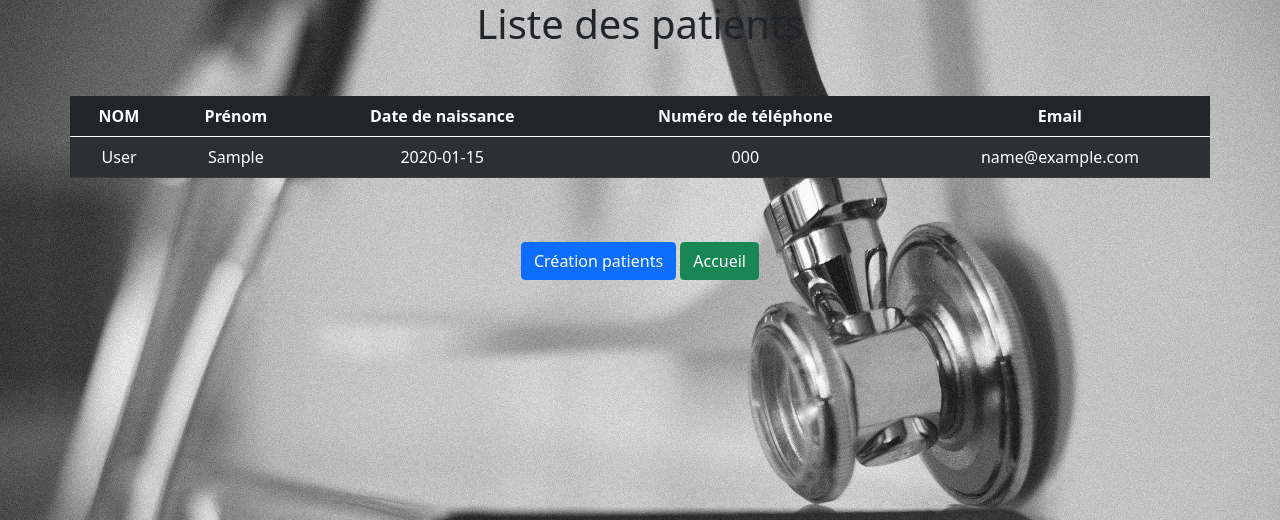
After one commit to Celine-Chan/PDO, a PHP site: page /views/liste-patients.php in a window 1280 px wide. The commit adds this page. Shown: the top 520 px of the page. Run offline with PHP 8.4, Linux system fonts and the light colour scheme; tables that the repository leaves empty hold one stand-in row (values such as "Sample post").

Commit message:
ajout ex2 partie2

```diff
--- a/Partie_2/assets/css/style.css
+++ b/Partie_2/assets/css/style.css
@@ -3,6 +3,7 @@ body {
     background-attachment: fixed;
     background-repeat: no-repeat;
     background-position: center;
+    background-size: cover;
 }
 
 form {
--- a/Partie_2/controllers/index_controller.php
+++ b/Partie_2/controllers/index_controller.php
@@ -1,3 +1,18 @@
 <?php
 
-require 'models/database.php';
+if (file_exists('../models/database.php')) {
+    require_once '../models/database.php';
+}
+else {
+    require_once 'models/database.php';
+}
+
+if (file_exists('../models/patients.php')) {
+    require_once '../models/patients.php';
+}
+else {
+    require_once 'models/patients.php';
+}
+
+$patientsObj = new Patients;
+$listPatientsArray = $patientsObj->getAllPatients();
--- a/Partie_2/index.php
+++ b/Partie_2/index.php
@@ -1,7 +1,6 @@
 <?php
 
-require 'controllers/index_controller.php';
-
+require_once 'controllers/index_controller.php';
 
 ?>
 <!DOCTYPE html>
@@ -24,6 +23,7 @@ require 'controllers/index_controller.php';
         <h2>Bienvenue à l'hôpital</h2>
 
         <a class="btn btn-primary mt-3" href="views/ajout-patients.php" role="button">Création patients</a>
+        <a class="btn btn-success mt-3" href="views/liste-patients.php" role="button">Liste des patients</a>
     </div>
 
 
--- /dev/null
+++ b/Partie_2/models/patients.php
@@ -0,0 +1,42 @@
+<?php
+
+class Patients extends DataBase
+{
+
+    public function getAllPatients() {
+        $query = 'SELECT `lastname`, `firstname`, `birthdate`, `phone`, `mail` FROM `patients`';
+        $queryObj = $this->dataBase->query($query);
+        $result = $queryObj->fetchAll();
+        return $result;
+    }
+    /**
+     * Méthode permettant de rajouter un patient dans notre base de données
+     *
+     * @param array $patientDetails contient toute les infos du patient
+     * @return boolean Permet de savoir si la requête est bien passé
+     */
+    public function addPatient(array $patientDetails)
+    {
+        //je mets en place des marqueurs nominatifs pour préparer ma requête avec des valeurs récupérées via form
+        $query = 'INSERT INTO `patients` (`lastname`, `firstname`, `birthdate`, `phone`, `mail`)
+        VALUES(:lastname, :firstname, :birthdate, :phone, :mail)';
+
+        //nous préparons notre requête à l'aide de la méthode prepare
+        $addPatientQuery = $this->dataBase->prepare($query);
+
+        // je bind mes valeurs à l'aide de la méthode bindValue() (=lier les valeurs)
+        $addPatientQuery->bindValue(':lastname', $patientDetails['lastName'], PDO::PARAM_STR);
+        $addPatientQuery->bindValue(':firstname', $patientDetails['firstName'], PDO::PARAM_STR);
+        $addPatientQuery->bindValue(':birthdate', $patientDetails['birthDate'], PDO::PARAM_STR);
+        $addPatientQuery->bindValue(':phone', $patientDetails['phoneNumber'], PDO::PARAM_STR);
+        $addPatientQuery->bindValue(':mail', $patientDetails['email'], PDO::PARAM_STR);
+
+        //tester et executer la requête pour afficher message erreur
+        if ($addPatientQuery->execute()) {
+            return true;
+        } else {
+            return false;
+        }
+
+    }
+}
--- /dev/null
+++ b/Partie_2/views/liste-patients.php
@@ -0,0 +1,60 @@
+<?php
+
+require_once '../controllers/index_controller.php';
+
+?>
+
+<!DOCTYPE html>
+<html lang="fr">
+
+<head>
+    <meta charset="UTF-8">
+    <meta http-equiv="X-UA-Compatible" content="IE=edge">
+    <meta name="viewport" content="width=device-width, initial-scale=1.0">
+    <link href="https://cdn.jsdelivr.net/npm/bootstrap@5.0.0-beta2/dist/css/bootstrap.min.css" rel="stylesheet" integrity="sha384-BmbxuPwQa2lc/FVzBcNJ7UAyJxM6wuqIj61tLrc4wSX0szH/Ev+nYRRuWlolflfl" crossorigin="anonymous">
+    <link rel="stylesheet" href="../assets/css/style.css">
+    <title>Partie 2 PDO</title>
+</head>
+
+<body>
+
+    <h1 class="text-center">Liste des patients</h1>
+
+    <table class="table table-striped table-dark container text-center mt-5">
+
+        <thead>
+            <tr>
+                <th scope="col">NOM</th>
+                <th scope="col">Prénom</th>
+                <th scope="col">Date de naissance</th>
+                <th scope="col">Numéro de téléphone</th>
+                <th scope="col">Email</th>
+            </tr>
+        </thead>
+
+        <tbody>
+            <!-- je fais un foreach pour parcourir le tableau -->
+            <?php foreach ($listPatientsArray as $patients) { ?>
+                <tr>
+                    <td><?= $patients['lastname'] ?></td>
+                    <td><?= $patients['firstname'] ?></td>
+                    <td><?= $patients['birthdate'] ?></td>
+                    <td><?= $patients['phone'] ?></td>
+                    <td><?= $patients['mail'] ?></td>
+                </tr>
+            <?php } ?>
+        </tbody>
+
+
+    </table>
+
+    <div class="text-center mt-5">
+        <a class="btn btn-primary mt-3" href="../views/ajout-patients.php" role="button">Création patients</a>
+        <a class="btn btn-success mt-3" href="../index.php" role="button">Accueil</a>
+    </div>
+
+    <script src="https://cdn.jsdelivr.net/npm/bootstrap@5.0.0-beta2/dist/js/bootstrap.bundle.min.js" integrity="sha384-b5kHyXgcpbZJO/tY9Ul7kGkf1S0CWuKcCD38l8YkeH8z8QjE0GmW1gYU5S9FOnJ0" crossorigin="anonymous"></script>
+
+</body>
+
+</html>
```
Also changed, not shown: Partie_2/controllers/ajout-patients_controller.php (+30 -1 lines), Partie_2/views/ajout-patients.php (+6 -2 lines).
